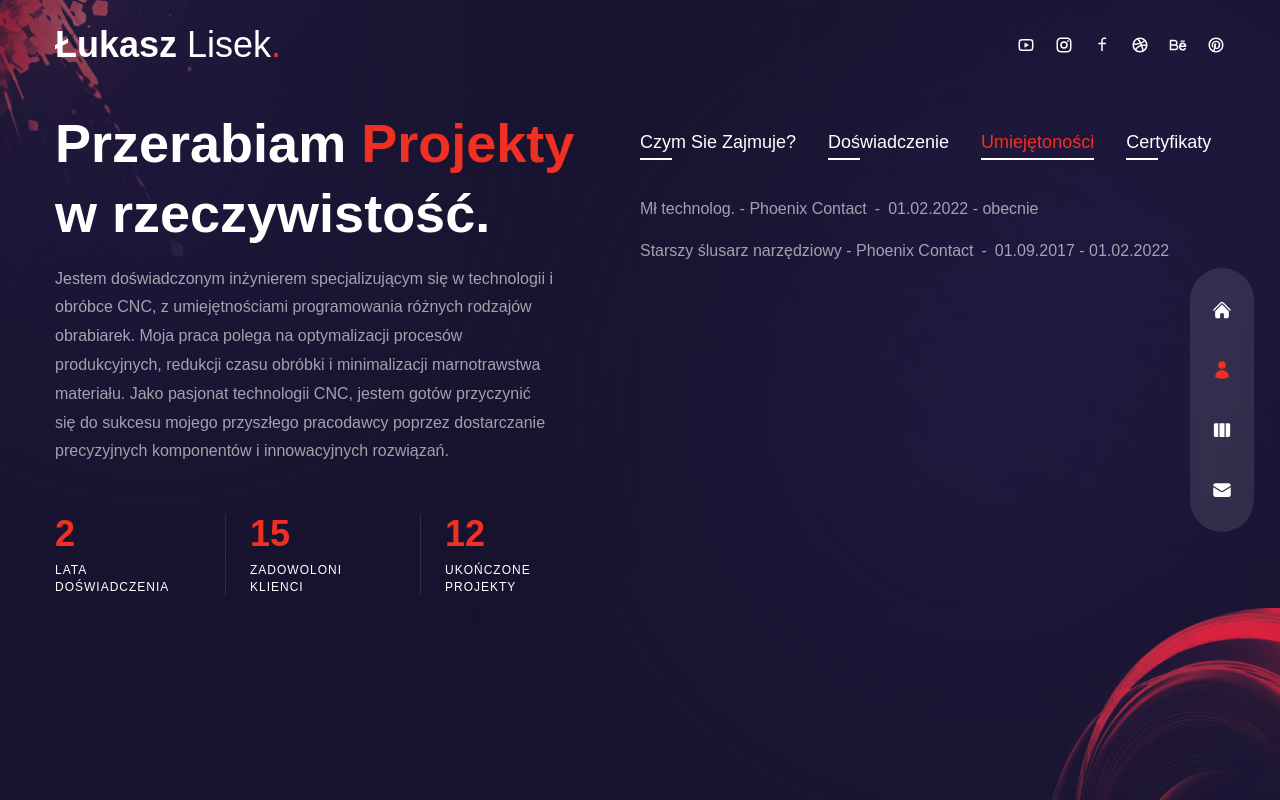
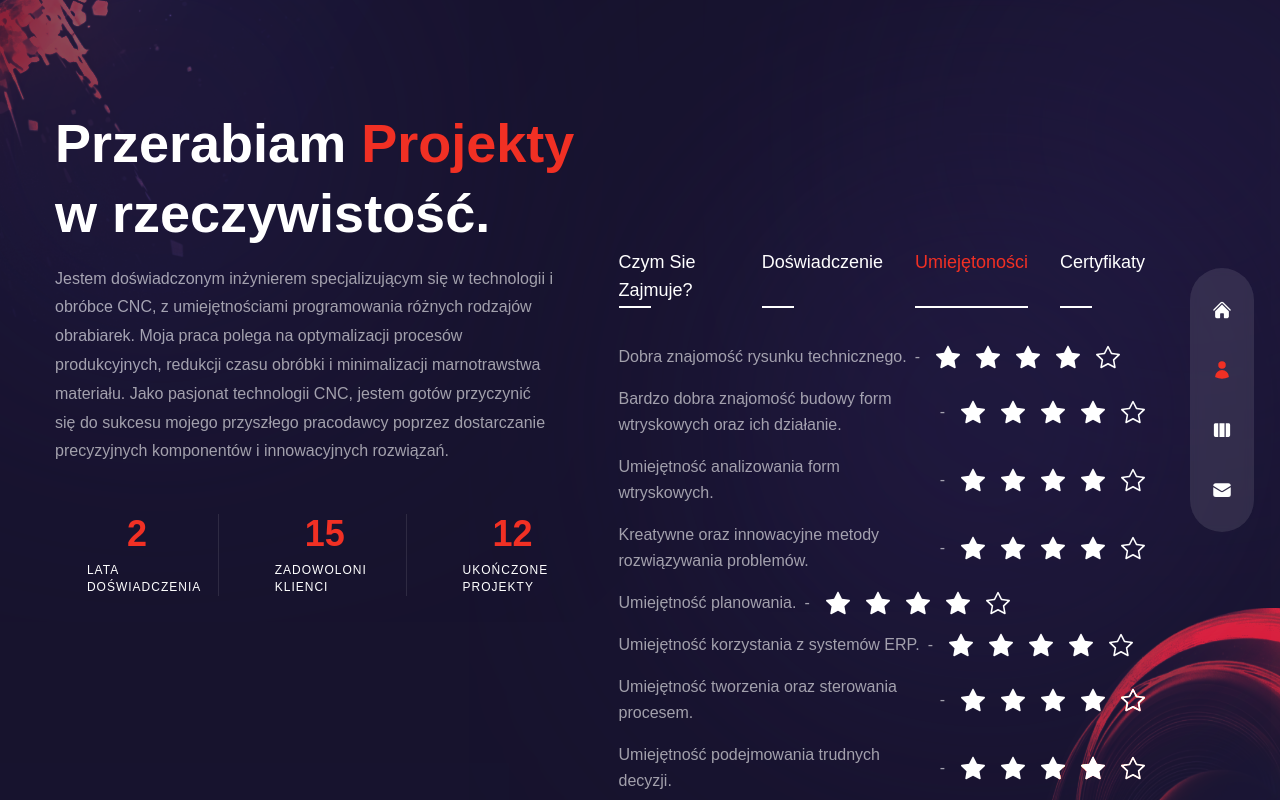
Before and after one commit to Atlon1/lukaszL-portfolio, a React (Create React App) app: page /lukaszL-portfolio/about in a window 1280 px wide. Both pictures are taken after a click on the element "Umiejętoności". Built offline with nearby package versions, Linux system fonts and the light colour scheme.

Commit message:
about rdy

```diff
--- a/src/components/Header.tsx
+++ b/src/components/Header.tsx
@@ -16,11 +16,10 @@ const Header = () => {
                    exit='hidden'
                    className='container mx-auto'>
                    <div className='flex flex-col lg:flex-row justify-between items-center gap-y-6 py-8'>
-                       <a href='ava224@wp.pl' className='flex items-center'>
+                       <a href='mailto:ava224@wp.pl' className='flex items-center'>
                            <div className='text-4xl'>
                                <span className='font-semibold'>Łukasz</span> Lisek<span className='text-accent'>.</span>
                            </div>
-
                        </a>
                        <Social/>
                    </div>
--- a/src/components/Layout.tsx
+++ b/src/components/Layout.tsx
@@ -8,7 +8,7 @@ const Layout = ({ children } : { children: React.ReactNode }) => {
         <div className='page bg-site text-white bg-cover bg-no-repeat font-sora relative'>
             <TopLeftImg/>
             <Nav/>
-            <Header/>
+
             {children}
         </div>
     );
--- a/src/components/ParticlessCont.tsx
+++ b/src/components/ParticlessCont.tsx
@@ -8,7 +8,7 @@ const ParticlessCont = () => {
         await loadFull(engine);
     }, [])
     const particlesLoaded = useCallback(async (container: any) => {
-        await console.log(container);
+
     }, [])
 
     return (
--- a/src/pages/About.tsx
+++ b/src/pages/About.tsx
@@ -102,7 +102,7 @@ const About = () => {
                 },
                 {
                     title: 'Starszy ślusarz narzędziowy - Phoenix Contact',
-                    stage: '01.09.2017 - 01.02.2022',
+                    stage: '09.2017 - 02.2022',
                 },
             ],
         },
@@ -110,12 +110,76 @@ const About = () => {
             title: 'Umiejętoności',
             info: [
                 {
-                    title: 'Mł technolog. - Phoenix Contact',
-                    stage: '01.02.2022 - obecnie',
+                    title: 'Dobra znajomość rysunku technicznego.',
+                    icons: [
+                        <BsStarFill/>, <BsStarFill/>, <BsStarFill/>,<BsStarFill/>,<BsStar/>
+                    ]
                 },
                 {
-                    title: 'Starszy ślusarz narzędziowy - Phoenix Contact',
-                    stage: '01.09.2017 - 01.02.2022',
+                    title: 'Bardzo dobra znajomość budowy form wtryskowych oraz ich działanie.',
+                    icons: [
+                        <BsStarFill/>, <BsStarFill/>, <BsStarFill/>,<BsStarFill/>,<BsStar/>
+                    ]
+                },
+                {
+                    title: 'Umiejętność analizowania form wtryskowych.',
+                    icons: [
+                        <BsStarFill/>, <BsStarFill/>, <BsStarFill/>,<BsStarFill/>,<BsStar/>
+                    ]
+                },
+                {
+                    title: 'Kreatywne oraz innowacyjne metody rozwiązywania problemów.',
+                    icons: [
+                        <BsStarFill/>, <BsStarFill/>, <BsStarFill/>,<BsStarFill/>,<BsStar/>
+                    ]
+                },
+                {
+                    title: 'Umiejętność planowania.',
+                    icons: [
+                        <BsStarFill/>, <BsStarFill/>, <BsStarFill/>,<BsStarFill/>,<BsStar/>
+                    ]
+                },
+                {
+                    title: 'Umiejętność korzystania z systemów ERP.',
+                    icons: [
+                        <BsStarFill/>, <BsStarFill/>, <BsStarFill/>,<BsStarFill/>,<BsStar/>
+                    ]
+                },
+                {
+                    title: 'Umiejętność tworzenia oraz sterowania procesem.',
+                    icons: [
+                        <BsStarFill/>, <BsStarFill/>, <BsStarFill/>,<BsStarFill/>,<BsStar/>
+                    ]
+                },
+                {
+                    title: 'Umiejętność podejmowania trudnych decyzji.',
+                    icons: [
+                        <BsStarFill/>, <BsStarFill/>, <BsStarFill/>,<BsStarFill/>,<BsStar/>
+                    ]
+                },
+                {
+                    title: 'Umiejętność korzystania  z narzędzi jakościowych.',
+                    icons: [
+                        <BsStarFill/>, <BsStarFill/>, <BsStarFill/>,<BsStarFill/>,<BsStar/>
+                    ]
+                },
+                {
+                    title: 'Dyspozycyjność i zaangażowanie.',
+                    icons: [
+                        <BsStarFill/>, <BsStarFill/>, <BsStarFill/>,<BsStarFill/>,<BsStar/>
+                    ]
+                },
+                {
+                    title: 'Komunikatywność i praca zespołowa.',
+                    icons: [
+                        <BsStarFill/>, <BsStarFill/>, <BsStarFill/>,<BsStarFill/>,<BsStar/>
+                    ]
+                },
+                {
+                    title: 'Obsługa Teamcenter – Creo - Autocad - Exel - Sap.',
+                    icons: [
+                        <BsStarFill/>, <BsStarFill/>, <BsStarFill/>,<BsStarFill/>,<BsStar/>
+                    ]
                 },
             ],
         },
@@ -131,8 +195,8 @@ const About = () => {
                     stage: '',
                 },
                 {
-                    title: 'Certified Graphic Designer - ABC Institute, Los Angeles, CA',
-                    stage: '2006',
+                    title: 'Certyfikat OPENMIND Microsoft Excel poziom Zaawansowany',
+                    stage: '2023',
                 },
             ],
         },
@@ -143,7 +207,7 @@ const About = () => {
 
 
     return (
-        <div className='h-full bg-primary/30 py-32 text-center xl:text-left overflow-auto'>
+        <div className='h-full bg-primary/30 xl:py-32 text-center xl:text-left overflow-auto'>
             <Circles/>
             <div className='container mx-auto h-full flex flex-col items-center xl:flex-row gap-x-6 '>
                 <div className='flex-1 flex flex-col justify-center'>
@@ -175,7 +239,7 @@ const About = () => {
                         className='hidden md:flex md:max-w-xl xl:max-w-none max-auto xl:mx-0 mb-24'>
                         <div className='flex flex-1 xl:gap-x-6'>
                             <div
-                                className='relative flex-1 after:w-[1px] after:h-full after:bg-white/10 after:absolute after:top-0 after:right-0'>
+                                className='relative flex-1 flex flex-col items-center justify-center after:w-[1px] after:h-full after:bg-white/10 after:absolute after:top-0 after:right-0'>
                                 <div className='text-2xl xl:text-4xl font-extrabold text-accent mb-2'>
                                     <CountUp start={0} end={2} duration={5}/>
                                 </div>
@@ -184,7 +248,7 @@ const About = () => {
                                 </div>
                             </div>
                             <div
-                                className='relative flex-1 after:w-[1px] after:h-full after:bg-white/10 after:absolute after:top-0 after:right-0'>
+                                className='relative flex-1 flex flex-col items-center justify-center after:w-[1px] after:h-full after:bg-white/10 after:absolute after:top-0 after:right-0'>
                                 <div className='text-2xl xl:text-4xl font-extrabold text-accent mb-2'>
                                     <CountUp start={0} end={15} duration={5}/>
                                 </div>
@@ -192,7 +256,7 @@ const About = () => {
                                     Zadowoloni klienci
                                 </div>
                             </div>
-                            <div className='relative flex-1 '>
+                            <div className='relative flex-1 flex flex-col items-center justify-center'>
                                 <div className='text-2xl xl:text-4xl font-extrabold text-accent mb-2'>
                                     <CountUp start={0} end={12} duration={5}/>
                                 </div>
@@ -208,7 +272,7 @@ const About = () => {
                     initial='hidden'
                     animate='show'
                     exit='hidden'
-                    className='flex flex-col xl:max-w-[50%] w-full h-full'>
+                    className='flex flex-col xl:max-w-[45%] w-full h-full xl:mr-20 mr-0 xl:mt-60 mt-0'>
                     <div className='flex gap-x-4 xl:gap-x-8 mx-auto xl:mx-0 mb-4'>
                         {aboutData.map((item, itemIndex) => {
                             return (
@@ -222,7 +286,7 @@ const About = () => {
                             )
                         })}
                     </div>
-                    <div className='py-2 xl:py-6 flex flex-col gap-y-2 xl:gap-y-4 items-center xl:items-start'>
+                    <div className='pt-2 pb-28 xl:py-6 flex flex-col gap-y-2 xl:gap-y-4 items-center xl:items-start'>
                         {aboutData[index].info.map((item, itemIndex) => {
                             return (
                                 <div
--- a/src/pages/Home.tsx
+++ b/src/pages/Home.tsx
@@ -5,10 +5,13 @@ import {motion} from "framer-motion";
 import {fadeIn} from '../variants'
 import ParticlessCont from "../components/ParticlessCont";
 import {TypeAnimation} from "react-type-animation";
+import Header from "../components/Header";
 
 const Home = () => {
     return (
+
         <div className='bg-primary/60 h-full'>
+            <Header/>
             <ParticlessCont/>
             <div className='w-full h-full bg-gradient-to-r from-primary/10 via-black/30 to-black/10'>
                 <div className='text-center flex flex-col justify-center xl:pt-40 xl:text-left h-full container mx-auto'>
```
